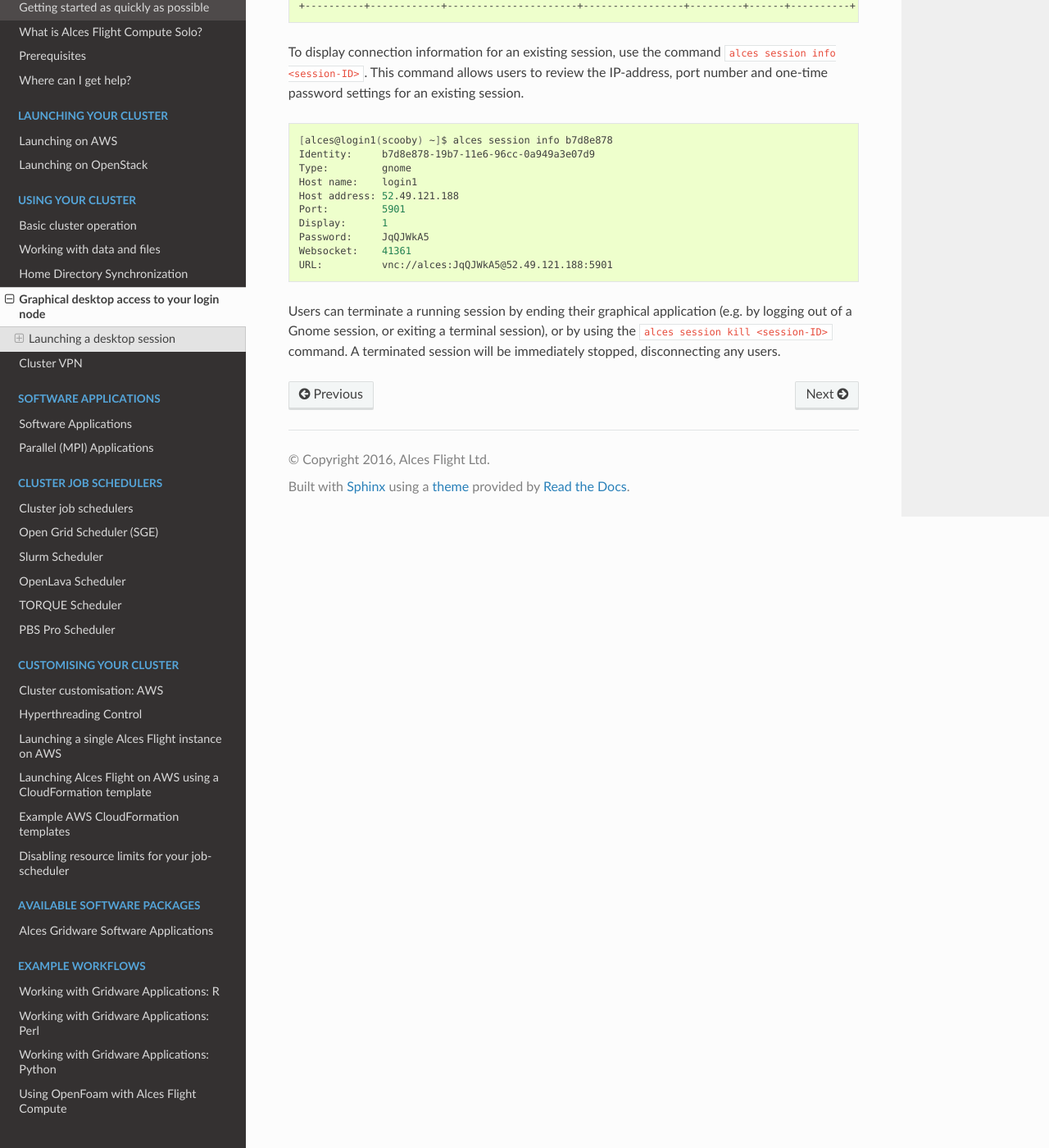
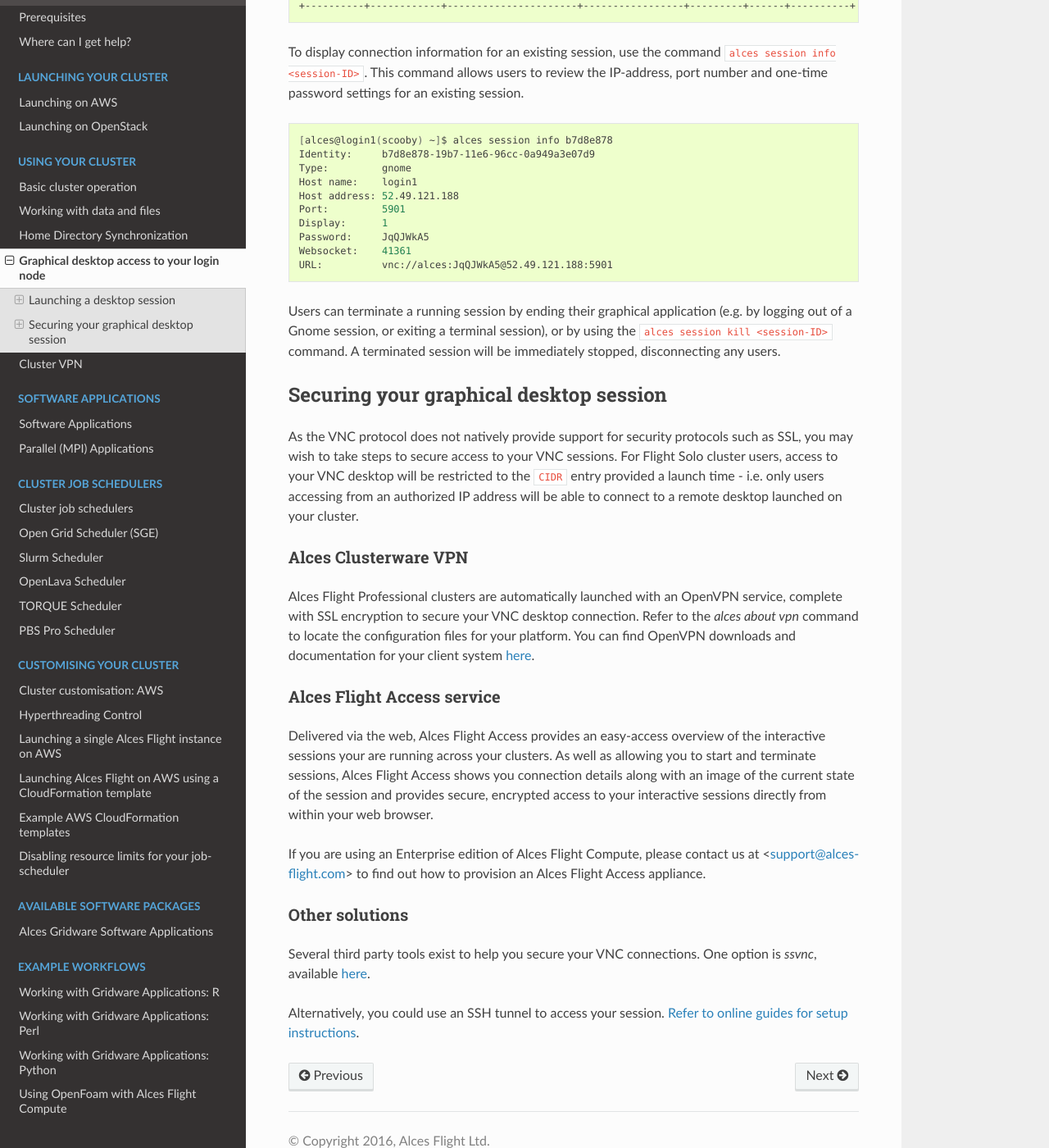
Before and after one commit to alces-software/flight-appliance-docs, a Sphinx documentation site: the page built from docs/source/graphicaldesktop/graphicaldesktop.rst, in a window 1280 px wide and 1400 px high, scrolled down 4663 px. Shown: the whole window at 82% size. Built offline with Sphinx 7.4.7 and the Read the Docs theme 2.0.0, drawn with Linux system fonts in a browser that asks for light colours.

Commit message:
Added info on securing VNC connections

```diff
--- a/docs/source/graphicaldesktop/graphicaldesktop.rst
+++ b/docs/source/graphicaldesktop/graphicaldesktop.rst
@@ -157,3 +157,33 @@
     URL:          vnc://alces:JqQJWkA5@52.49.121.188:5901
 
 Users can terminate a running session by ending their graphical application (e.g. by logging out of a Gnome session, or exiting a terminal session), or by using the ``alces session kill <session-ID>`` command. A terminated session will be immediately stopped, disconnecting any users.
+
+
+
+Securing your graphical desktop session
+=======================================
+
+As the VNC protocol does not natively provide support for security protocols such as SSL, you may wish to take steps to secure access to your VNC sessions. For Flight Solo cluster users, access to your VNC desktop will be restricted to the ``CIDR`` entry provided a launch time - i.e. only users accessing from an authorized IP address will be able to connect to a remote desktop launched on your cluster.
+
+
+Alces Clusterware VPN
+---------------------
+
+Alces Flight Professional clusters are automatically launched with an OpenVPN service, complete with SSL encryption to secure your VNC desktop connection. Refer to the `alces about vpn` command to locate the configuration files for your platform.  You can find OpenVPN downloads and documentation for your client system `here <https://openvpn.net/>`_.
+
+
+Alces Flight Access service
+---------------------------
+
+Delivered via the web, Alces Flight Access provides an easy-access overview of the interactive sessions your are running across your clusters. As well as allowing you to start and terminate sessions, Alces Flight Access shows you connection details along with an image of the current state of the session and provides secure, encrypted
+access to your interactive sessions directly from within your web browser.
+
+If you are using an Enterprise edition of Alces Flight Compute, please contact us at <support@alces-flight.com> to find out how to provision an Alces Flight Access appliance.
+
+
+Other solutions
+---------------
+
+Several third party tools exist to help you secure your VNC connections.  One option is `ssvnc`, available `here <http://www.karlrunge.com/x11vnc/ssvnc.html>`_.
+
+Alternatively, you could use an SSH tunnel to access your session. `Refer to online guides for setup instructions <http://www.cl.cam.ac.uk/research/dtg/attarchive/vnc/sshvnc.html>`_.
```
